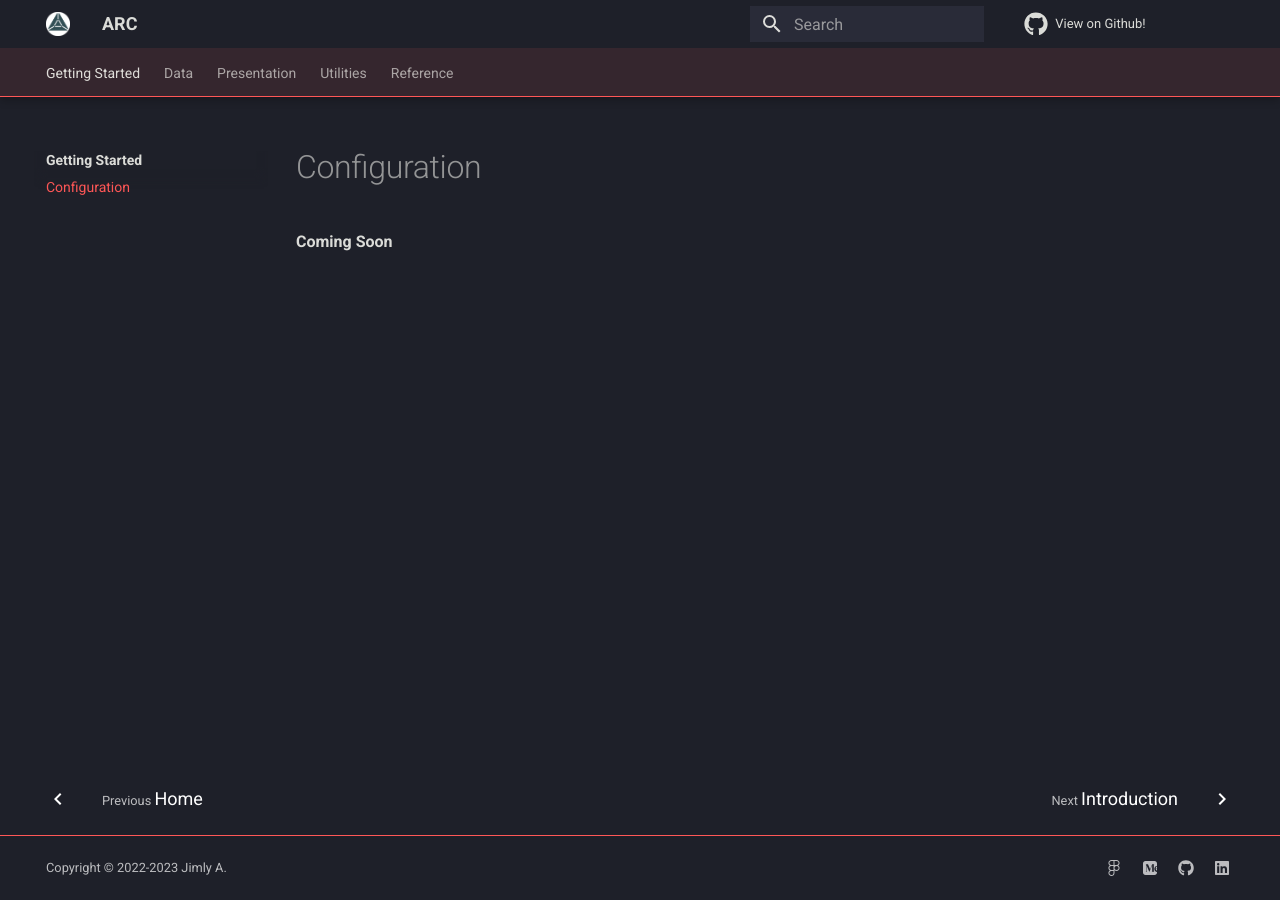
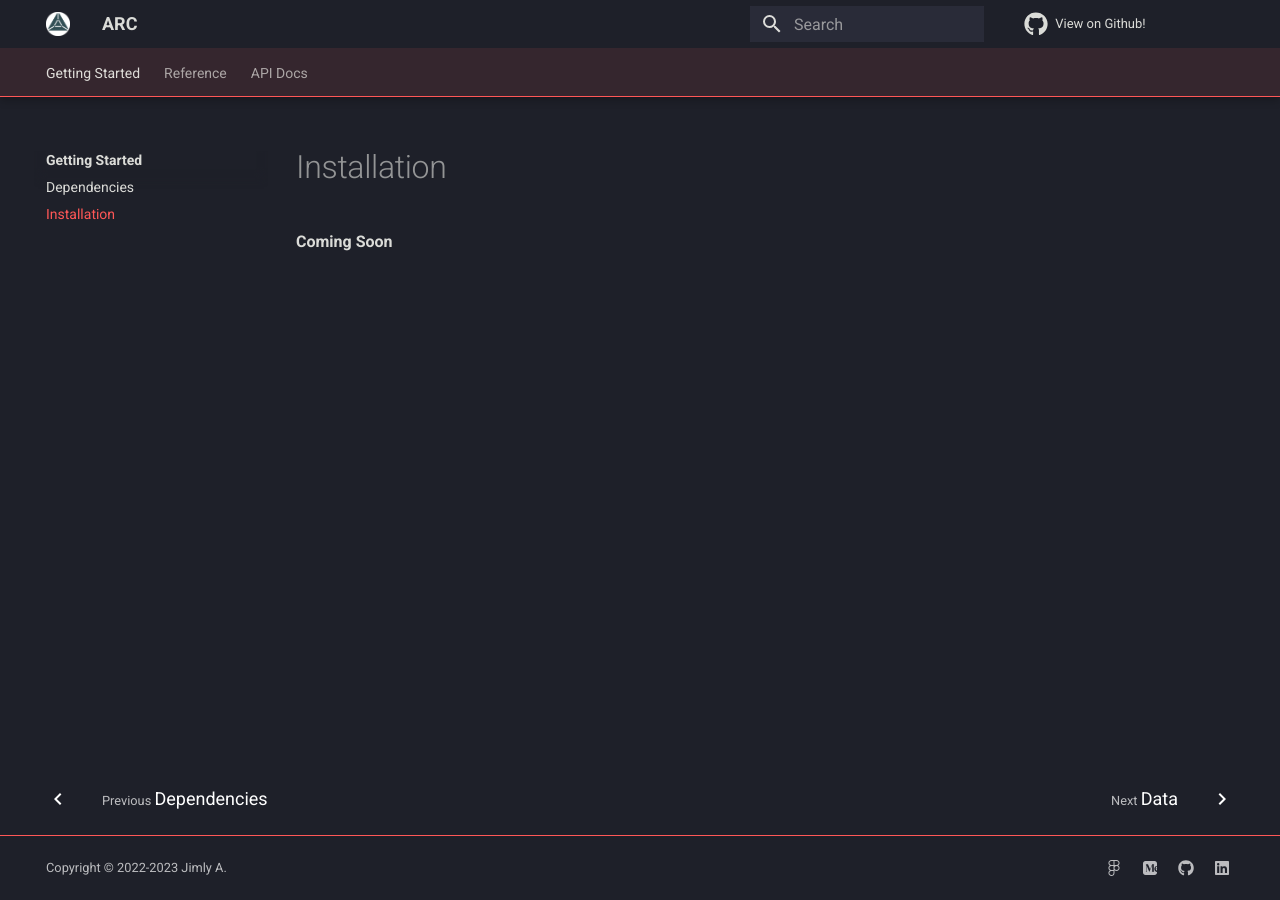
Before and after one commit to jimlyas/arc, an MkDocs documentation site: the page built from docs/src/getting-started/installation.md, in a window 1280 px wide. Built offline with MkDocs 1.6.1 and Material for MkDocs 9.7.7, drawn with Linux system fonts in a browser that asks for light colours; comment, search, counter and statistics services are not loaded.

```diff
--- a/mkdocs.yml
+++ b/mkdocs.yml
@@ -60,14 +60,13 @@ plugins:
 nav:
   - Getting Started:
       - index.md
-      - Configuration: getting-started/configuration.md
-  - Data:
-      - Introduction: data/introduction.md
-  - Presentation:
-      - Introduction: presentation/introduction.md
-  - Utilities:
-      - Introduction: utilities/introduction.md
-  - Reference: reference/index.html
+      - Dependencies: getting-started/dependencies.md
+      - Installation: getting-started/installation.md
+  - Reference:
+      - Data: data/introduction.md
+      - Presentation: presentation/introduction.md
+      - Utilities: utilities/introduction.md
+  - API Docs: api/index.html
 
 markdown_extensions:
   - abbr
```
Also changed, not shown: README.md (+27 -0 lines), docs/src/getting-started/dependencies.md (added), docs/src/getting-started/installation.md (renamed from docs/src/getting-started/configuration.md), 2 other files.
